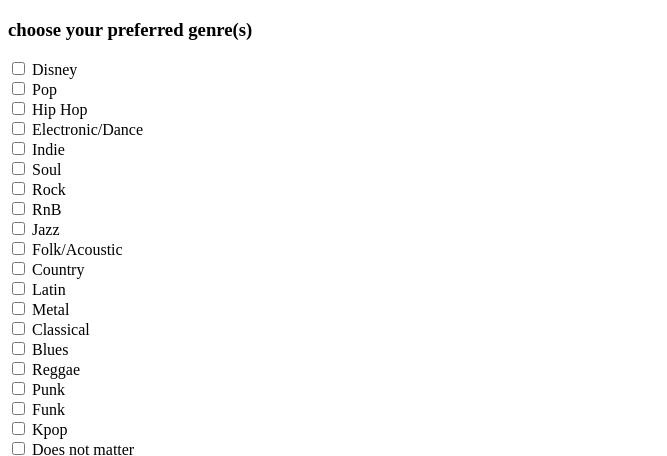
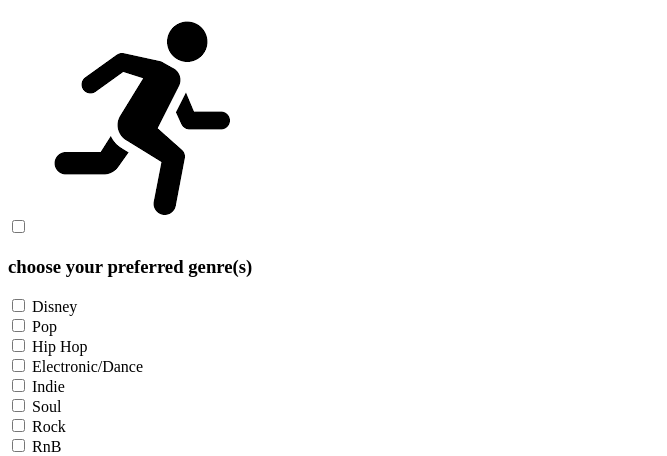
Before and after one commit to hurkens/final-assignment-k-d, a plain HTML site: page index.html in a window 1280 px wide. Shown: the top 456 px of the page, without its empty margins (0-667 px from the left). Drawn offline with Linux system fonts and the light colour scheme.

Commit message:
plaatje workout toegevoegd

```diff
--- a/index.html
+++ b/index.html
@@ -15,6 +15,8 @@
   </head>
 
   <body>
+      <input type="checkbox" name="Activity" value="Workout"> <img src="workout.png"></img> <br>
+
     <h3> choose your preferred genre(s) </h3>
       <input type="checkbox" name="FormGenre" value="Disney"> Disney <br>
       <input type="checkbox" name="FormGenre" value="Pop"> Pop<br>
```
Also changed, not shown: workout.png (added), 1 other file.
